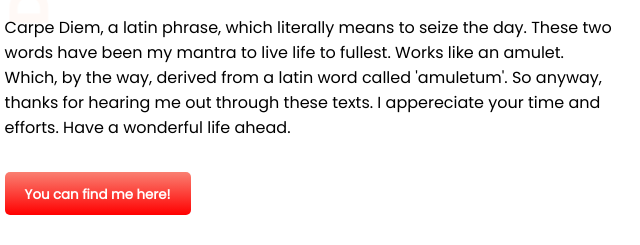
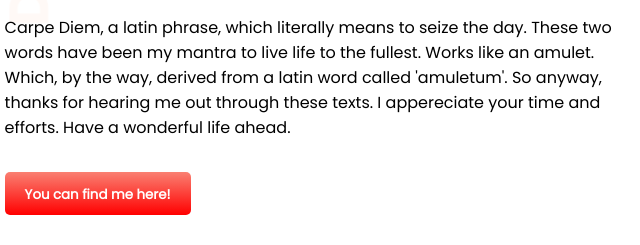
Before and after one commit to xubigit/portfolio, a plain HTML site: page index.html in a window 1280 px wide. Shown: the part 336-581 px from the top of the page, 21-661 px from the left. Drawn offline with Linux system fonts and the light colour scheme.

Commit message:
the added

```diff
--- a/index.html
+++ b/index.html
@@ -23,7 +23,7 @@
                 <p>Carpe Diem, a latin phrase, which literally means to seize the day. These two words have been my
                     mantra
                     to
-                    live life to fullest. Works like an amulet. Which, by the way, derived from a latin word called
+                    live life to the fullest. Works like an amulet. Which, by the way, derived from a latin word called
                     'amuletum'.
                     So anyway, thanks for hearing me out through these texts. I appereciate your time and efforts. Have
                     a
```
